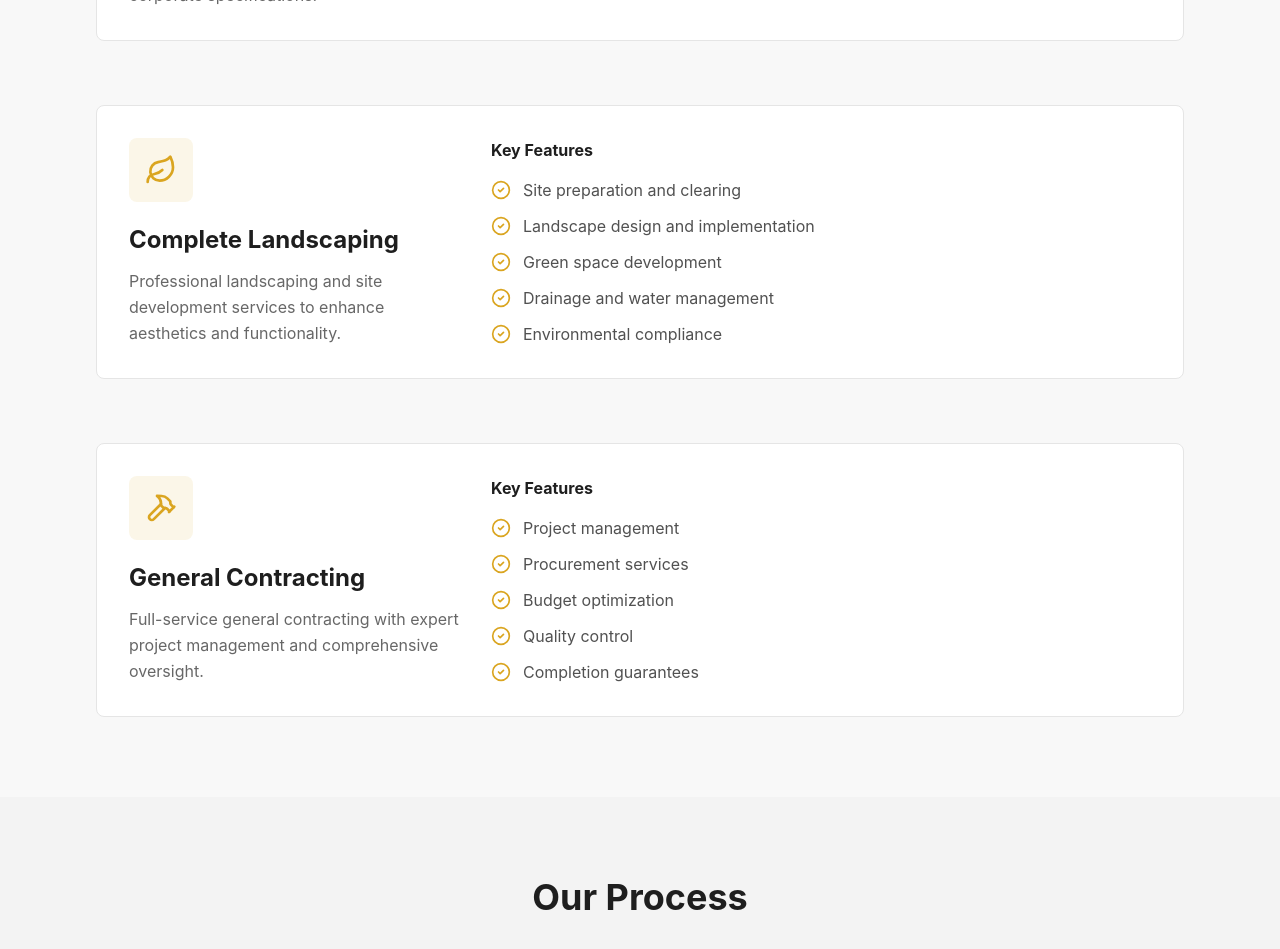
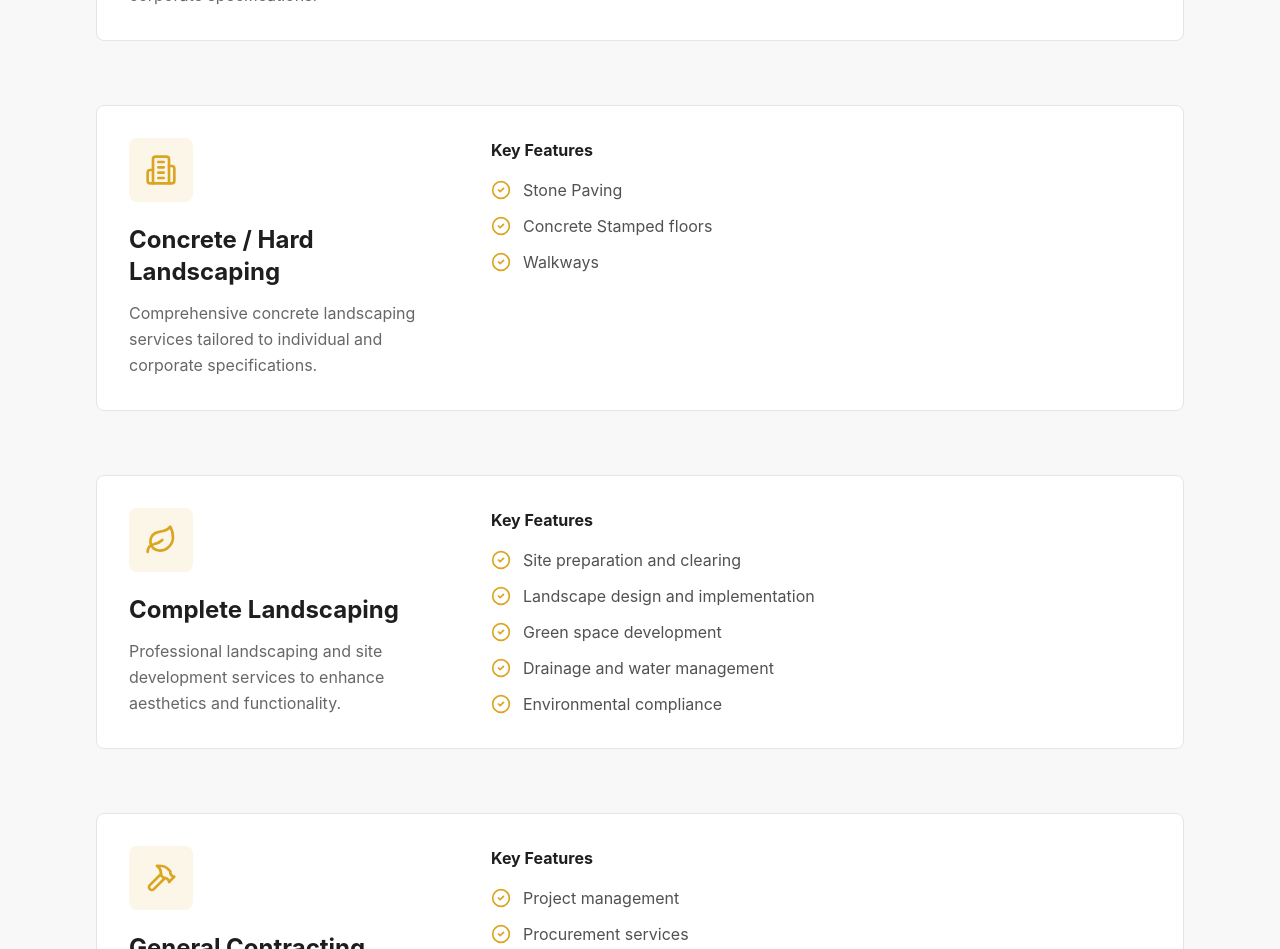
Before and after one commit to thompsonsolomon/GOLDRUSHHEADWAY-NIGERIA-ENTERPRISES, a React (Vite) app: page /services in a window 1280 px wide. Shown: the part 1080-2029 px from the top of the page. Built offline with nearby package versions, Linux system fonts and the light colour scheme.

Commit message:
added new services

```diff
--- a/src/pages/Services.jsx
+++ b/src/pages/Services.jsx
@@ -29,6 +29,17 @@ const services = [
       'Industrial facilities',
       'Mixed-use properties',
       'Custom architectural solutions',
+    ],
+  },
+  {
+    icon: Building2,
+    title: 'Concrete / Hard Landscaping',
+    description:
+      'Comprehensive concrete landscaping services tailored to individual and corporate specifications.',
+    features: [
+      'Stone Paving',
+      'Concrete Stamped floors',
+      'Walkways',
     ],
   },
   {
```
